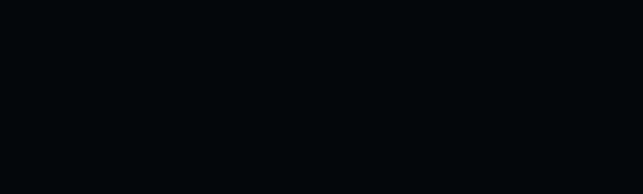
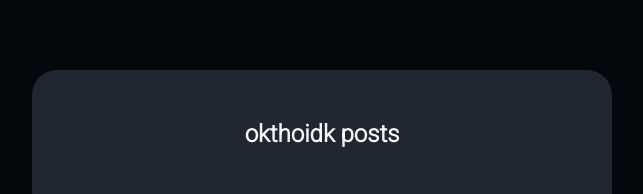
Before and after one commit to gheezl/cs50-final-project, a React (Create React App) app: page / in a window 1280 px wide. Shown: the part 752-946 px from the top of the page, without its empty margins (318-961 px from the left). Before the commit the page ends 800 px from the top, so only its background shows below. Built offline with nearby package versions, Linux system fonts and the light colour scheme.

Commit message:
Adding a post page

```diff
--- a/src/App.js
+++ b/src/App.js
@@ -4,6 +4,7 @@
 import Header from "./components/header/header.jsx"
 import SearchBar from "./components/search-bar/search-bar.jsx"
 import User from "./components/user/user.jsx"
+import Posts from "./components/posts/posts.jsx"
 
 const App = () => {
   return(
@@ -11,6 +12,7 @@
       <Header />
       {/* <SearchBar /> */}
       <User />
+      <Posts />
     </Fragment>
   )
 }
--- /dev/null
+++ b/src/components/post/post.jsx
@@ -0,0 +1,15 @@
+import React, { Fragment } from "react";
+
+import "./post.css";
+
+const Post = () => {
+    return(
+        <Fragment>
+            <div className="post">
+
+            </div>
+        </Fragment>
+    )
+}
+
+export default Post;
--- /dev/null
+++ b/src/components/posts/posts.css
@@ -0,0 +1,16 @@
+.posts-page {
+    display: flex;
+    align-items: center;
+    flex-direction: column;
+    margin-top: 100px;
+    border-radius: 25px;
+    background-color:#212731;
+    margin-left: 350px;
+    margin-right: 350px;
+    padding-bottom: 50px;
+}
+
+.posts-header {
+    margin-top: 50px;
+    background-color: #212731;
+}
--- /dev/null
+++ b/src/components/posts/posts.jsx
@@ -0,0 +1,18 @@
+import React, { Fragment } from "react";
+
+import "./posts.css";
+
+import Post from "../post/post.jsx"
+
+const Posts = () => {
+    return(
+        <Fragment>
+            <div className="posts-page">
+                <h2 className="posts-header">okthoidk posts</h2>
+                <Post />
+            </div>
+        </Fragment>
+    )
+}
+
+export default Posts;
```
Also changed, not shown: src/components/post/post.css (added).
